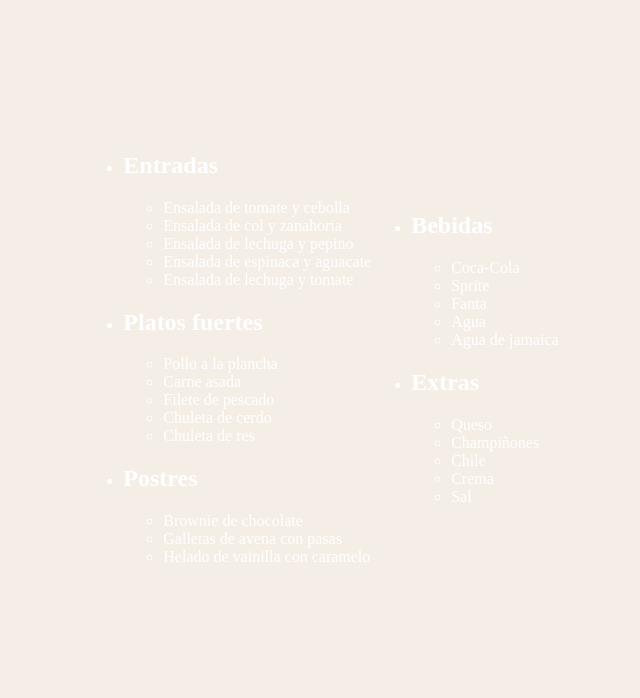
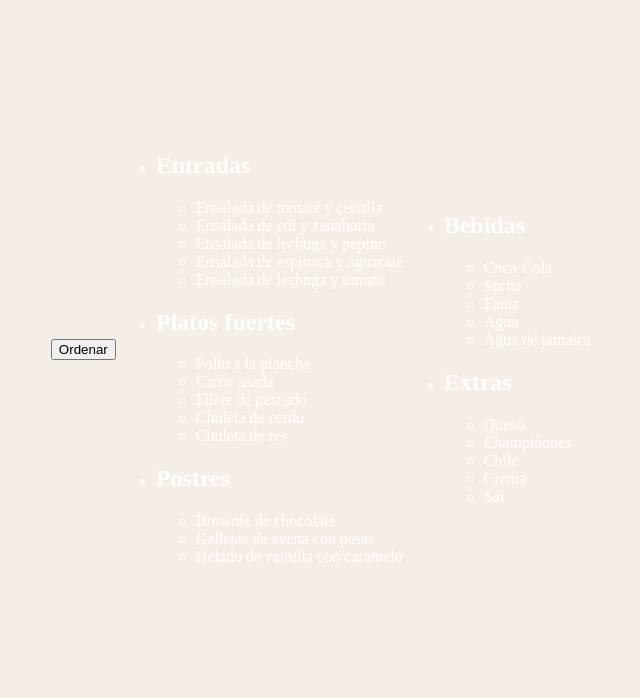
Before and after one commit to yeuryf007/Web-Cafeteria, a PHP site: page /menu.php in a window 1280 px wide. Shown: the part 301-999 px from the top of the page, without its empty margins (319-959 px from the left). Run offline with PHP 8.4, Linux system fonts and the light colour scheme; some libraries are stand-ins or nearby versions; some web fonts are replaced.

Commit message:
boton ordenar

```diff
--- a/menu.php
+++ b/menu.php
@@ -22,6 +22,7 @@
         </div>
     </header>
     <main>
+        <button>Ordenar</button>
         <ul>
             <li>
                 <h2>Entradas</h2>
```
